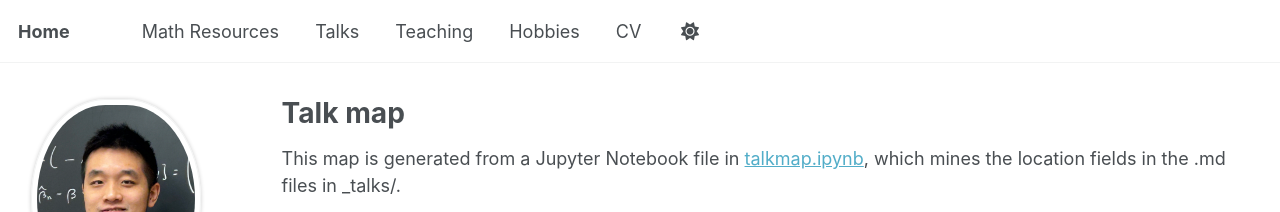
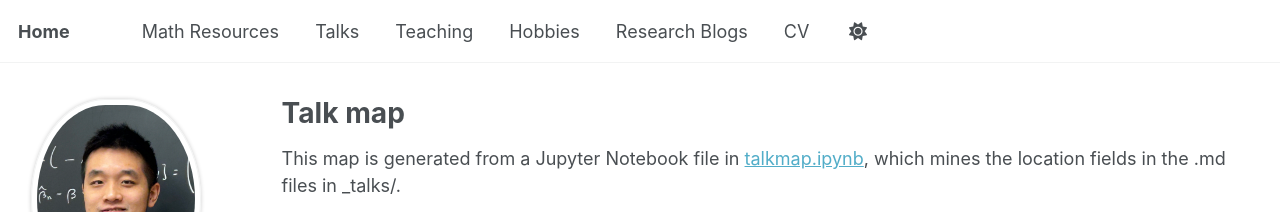
Before and after one commit to JohanssonRein/JohanssonRein.github.io, a Jekyll site: the page built from _pages/talkmap.html, in a window 1280 px wide. Shown: the top 212 px of the page. Built offline with Jekyll 4.4.1, drawn with Linux system fonts in a browser that asks for light colours; nearby versions of some CDN libraries.

Commit message:
Update navigation.yml

```diff
--- a/_data/navigation.yml
+++ b/_data/navigation.yml
@@ -20,8 +20,8 @@ main:
   - title: "Hobbies"
     url: /portfolio/
 
-  #- title: "Research"
-    #url: /research/
+  - title: "Research Blogs"
+    url: /research_blogs/
 
   - title: "CV"
     url: /cv/
```
